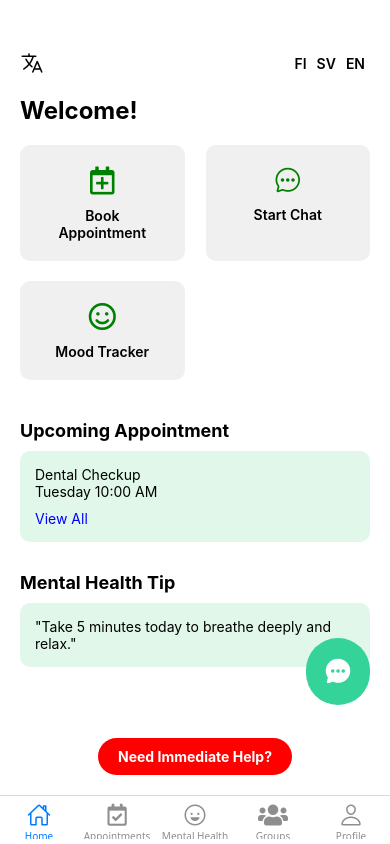
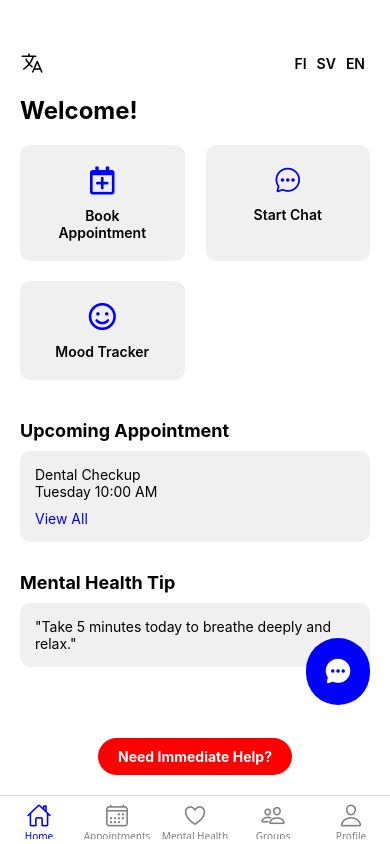
Before and after one commit to TEEPERUNA/VS-projects, a React Native app: screen / in a window 390 px wide. Built offline with nearby package versions, Linux system fonts and the light colour scheme.

Commit message:
added mood tracker function

```diff
--- a/App.js
+++ b/App.js
@@ -1,12 +1,16 @@
 import React from 'react';
 import { NavigationContainer } from '@react-navigation/native';
 import { createBottomTabNavigator } from '@react-navigation/bottom-tabs';
+import { createStackNavigator } from '@react-navigation/stack';
 import { View, Text, TouchableOpacity, StyleSheet, ScrollView } from 'react-native';
-import { Ionicons, FontAwesome5, MaterialIcons, Entypo } from '@expo/vector-icons';
+import { Ionicons, FontAwesome5, MaterialIcons } from '@expo/vector-icons';
+import MoodTrackerScreen from './screens/MoodTrackerScreen'; // 👈 Make sure this exists!
 
 const Tab = createBottomTabNavigator();
+const Stack = createStackNavigator();
 
-function HomeScreen() {
+// Home Screen
+function HomeScreen({ navigation }) {
   return (
     <View style={styles.container}>
       {/* Top Bar */}
@@ -23,9 +27,13 @@ function HomeScreen() {
       <ScrollView contentContainerStyle={styles.mainContent}>
         <Text style={styles.title}>Welcome!</Text>
         <View style={styles.grid}>
-          <FeatureButton icon={<FontAwesome5 name="calendar-plus" size={28} color="green" />} title="Book Appointment" />
-          <FeatureButton icon={<Ionicons name="chatbubble-ellipses-outline" size={28} color="green" />} title="Start Chat" />
-          <FeatureButton icon={<FontAwesome5 name="smile" size={28} color="green" />} title="Mood Tracker" />
+          <FeatureButton icon={<FontAwesome5 name="calendar-plus" size={28} color="blue" />} title="Book Appointment" />
+          <FeatureButton icon={<Ionicons name="chatbubble-ellipses-outline" size={28} color="blue" />} title="Start Chat" />
+          <FeatureButton
+            icon={<FontAwesome5 name="smile" size={28} color="blue" />}
+            title="Mood Tracker"
+            onPress={() => navigation.navigate('MoodTracker')}
+          />
         </View>
 
         <Text style={styles.subtitle}>Upcoming Appointment</Text>
@@ -54,36 +62,40 @@ function HomeScreen() {
   );
 }
 
+// Other Screens
 function AppointmentsScreen() {
-  return (
-    <View style={styles.center}><Text>Appointments Page</Text></View>
-  );
+  return <View style={styles.center}><Text>Appointments Page</Text></View>;
 }
 
 function MentalHealthScreen() {
-  return (
-    <View style={styles.center}><Text>Mental Health Hub</Text></View>
-  );
+  return <View style={styles.center}><Text>Mental Health Hub</Text></View>;
 }
 
 function GroupsScreen() {
-  return (
-    <View style={styles.center}><Text>Groups Page</Text></View>
-  );
+  return <View style={styles.center}><Text>Groups Page</Text></View>;
 }
 
 function ProfileScreen() {
   return (
     <ScrollView contentContainerStyle={styles.profileContainer}>
       <Text style={styles.profileTitle}>My Profile</Text>
+      <ProfileButton icon={<Ionicons name="person-circle-outline" size={28} color="blue" />} title="My Information" />
+      <ProfileButton icon={<FontAwesome5 name="pills" size={24} color="blue" />} title="Prescriptions" />
+      <ProfileButton icon={<FontAwesome5 name="stethoscope" size={24} color="blue" />} title="Examinations" />
+      <ProfileButton icon={<MaterialIcons name="assignment-turned-in" size={28} color="blue" />} title="Referrals" />
+      <ProfileButton icon={<FontAwesome5 name="syringe" size={24} color="blue" />} title="Vaccinations" />
+      <ProfileButton icon={<Ionicons name="document-text-outline" size={28} color="blue" />} title="Documents" />
+    </ScrollView>
+  );
+}
 
-      <ProfileButton icon={<Ionicons name="person-circle-outline" size={28} color="green" />} title="My Information" />
-      <ProfileButton icon={<FontAwesome5 name="pills" size={24} color="green" />} title="Prescriptions" />
-      <ProfileButton icon={<FontAwesome5 name="stethoscope" size={24} color="green" />} title="Examinations" />
-      <ProfileButton icon={<MaterialIcons name="assignment-turned-in" size={28} color="green" />} title="Referrals" />
-      <ProfileButton icon={<FontAwesome5 name="syringe" size={24} color="green" />} title="Vaccinations" />
-      <ProfileButton icon={<Ionicons name="document-text-outline" size={28} color="green" />} title="Documents" />
-    </ScrollView>
+// Button Components
+function FeatureButton({ icon, title, onPress }) {
+  return (
+    <TouchableOpacity style={styles.featureButton} onPress={onPress}>
+      {icon}
+      <Text style={styles.featureText}>{title}</Text>
+    </TouchableOpacity>
   );
 }
 
@@ -96,29 +108,57 @@ function ProfileButton({ icon, title }) {
   );
 }
 
-function FeatureButton({ icon, title }) {
+// Bottom Tabs
+function MainTabs() {
   return (
-    <TouchableOpacity style={styles.featureButton}>
-      {icon}
-      <Text style={styles.featureText}>{title}</Text>
-    </TouchableOpacity>
+    <Tab.Navigator
+      screenOptions={({ route }) => ({
+        headerShown: false,
+        tabBarIcon: ({ focused, color, size }) => {
+          let iconName;
+
+          if (route.name === 'Home') {
+            iconName = 'home-outline';
+          } else if (route.name === 'Appointments') {
+            iconName = 'calendar-outline';
+          } else if (route.name === 'Mental Health') {
+            iconName = 'heart-outline';
+          } else if (route.name === 'Groups') {
+            iconName = 'people-outline';
+          } else if (route.name === 'Profile') {
+            iconName = 'person-outline';
+          }
+
+          return <Ionicons name={iconName} size={size} color={color} />;
+        },
+        tabBarActiveTintColor: 'blue',
+        tabBarInactiveTintColor: 'gray',
+      })}
+    >
+      <Tab.Screen name="Home" component={HomeScreen} />
+      <Tab.Screen name="Appointments" component={AppointmentsScreen} />
+      <Tab.Screen name="Mental Health" component={MentalHealthScreen} />
+      <Tab.Screen name="Groups" component={GroupsScreen} />
+      <Tab.Screen name="Profile" component={ProfileScreen} />
+    </Tab.Navigator>
   );
 }
 
+// App
 export default function App() {
   return (
     <NavigationContainer>
-      <Tab.Navigator screenOptions={{ headerShown: false }}>
-        <Tab.Screen name="Home" component={HomeScreen} options={{ tabBarIcon: ({ color }) => (<Ionicons name="home-outline" size={24} color={color} />) }} />
-        <Tab.Screen name="Appointments" component={AppointmentsScreen} options={{ tabBarIcon: ({ color }) => (<FontAwesome5 name="calendar-check" size={22} color={color} />) }} />
-        <Tab.Screen name="Mental Health" component={MentalHealthScreen} options={{ tabBarIcon: ({ color }) => (<Ionicons name="happy-outline" size={24} color={color} />) }} />
-        <Tab.Screen name="Groups" component={GroupsScreen} options={{ tabBarIcon: ({ color }) => (<FontAwesome5 name="users" size={24} color={color} />) }} />
-        <Tab.Screen name="Profile" component={ProfileScreen} options={{ tabBarIcon: ({ color }) => (<Ionicons name="person-outline" size={24} color={color} />) }} />
-      </Tab.Navigator>
+      <Stack.Navigator screenOptions={{ headerShown: false }}>
+        <Stack.Screen name="Main">
+          {() => <MainTabs />}
+        </Stack.Screen>
+        <Stack.Screen name="MoodTracker" component={MoodTrackerScreen} />
+      </Stack.Navigator>
     </NavigationContainer>
   );
 }
 
+// Styles
 const styles = StyleSheet.create({
   container: {
     flex: 1,
@@ -176,7 +216,7 @@ const styles = StyleSheet.create({
     marginBottom: 10,
   },
   card: {
-    backgroundColor: '#e0f7e9',
+    backgroundColor: '#f0f0f0',
     padding: 15,
     borderRadius: 10,
     marginBottom: 10,
@@ -189,7 +229,7 @@ const styles = StyleSheet.create({
     position: 'absolute',
     bottom: 90,
     right: 20,
-    backgroundColor: '#34D399',
+    backgroundColor: 'blue',
     padding: 18,
     borderRadius: 50,
     elevation: 5,
@@ -230,5 +270,4 @@ const styles = StyleSheet.create({
     fontSize: 16,
     fontWeight: '600',
   },
-
 });
--- a/package.json
+++ b/package.json
@@ -9,8 +9,10 @@
     "web": "expo start --web"
   },
   "dependencies": {
+    "@react-native-community/slider": "^4.5.6",
     "@react-navigation/bottom-tabs": "^7.3.10",
     "@react-navigation/native": "^7.1.6",
+    "@react-navigation/stack": "^7.2.10",
     "expo": "~52.0.43",
     "expo-status-bar": "~2.0.1",
     "react": "18.3.1",
--- /dev/null
+++ b/screens/MoodTrackerScreen.js
@@ -0,0 +1,127 @@
+import React, { useState } from 'react';
+import { View, Text, TouchableOpacity, StyleSheet } from 'react-native';
+import Slider from '@react-native-community/slider';
+import { Ionicons, FontAwesome5 } from '@expo/vector-icons';
+
+export default function MoodTrackerScreen({ navigation }) {
+  const [selectedMood, setSelectedMood] = useState(null);
+  const [energyLevel, setEnergyLevel] = useState(5);
+
+  const moods = [
+    { emoji: '😊', label: 'Happy' },
+    { emoji: '😐', label: 'Okay' },
+    { emoji: '😟', label: 'Anxious' },
+    { emoji: '😢', label: 'Sad' },
+    { emoji: '😡', label: 'Angry' },
+    { emoji: '💤', label: 'Exhausted' },
+    { emoji: '🥳', label: 'Excited' },
+  ];
+
+  const saveMood = () => {
+    if (!selectedMood) {
+      alert('Please select your mood!');
+      return;
+    }
+    alert(`Mood: ${selectedMood}, Energy: ${energyLevel}/10 \n Saved successfully!`);
+    navigation.goBack();
+  };
+
+  return (
+    <View style={styles.container}>
+      <TouchableOpacity style={styles.backButton} onPress={() => navigation.goBack()}>
+        <Ionicons name="arrow-back" size={28} color="black" />
+      </TouchableOpacity>
+
+      <Text style={styles.title}>Log Mood</Text>
+
+      <Text style={styles.subtitle}>How is your mood today?</Text>
+      <View style={styles.moodRow}>
+        {moods.map((mood, index) => (
+          <TouchableOpacity
+            key={index}
+            style={[styles.moodButton, selectedMood === mood.label && styles.selectedMood]}
+            onPress={() => setSelectedMood(mood.label)}
+          >
+            <Text style={styles.moodEmoji}>{mood.emoji}</Text>
+            <Text style={styles.moodLabel}>{mood.label}</Text>
+          </TouchableOpacity>
+        ))}
+      </View>
+
+      <Text style={styles.subtitle}>How is your energy level today?</Text>
+      <Slider
+        style={{ width: '90%', height: 40 }}
+        minimumValue={1}
+        maximumValue={10}
+        step={1}
+        value={energyLevel}
+        onValueChange={setEnergyLevel}
+        minimumTrackTintColor="#34D399"
+        maximumTrackTintColor="#000000"
+      />
+      <Text style={{ marginVertical: 10 }}>{energyLevel}/10</Text>
+
+      <TouchableOpacity style={styles.saveButton} onPress={saveMood}>
+        <Text style={styles.saveButtonText}>Save</Text>
+      </TouchableOpacity>
+    </View>
+  );
+}
+
+const styles = StyleSheet.create({
+  container: {
+    flex: 1,
+    padding: 20,
+    alignItems: 'center',
+    backgroundColor: '#fff',
+  },
+  backButton: {
+    alignSelf: 'flex-start',
+    marginBottom: 10,
+  },
+  title: {
+    fontSize: 28,
+    fontWeight: 'bold',
+    marginBottom: 20,
+  },
+  subtitle: {
+    fontSize: 18,
+    fontWeight: '600',
+    marginTop: 20,
+    marginBottom: 10,
+  },
+  moodRow: {
+    flexDirection: 'row',
+    flexWrap: 'wrap',
+    justifyContent: 'center',
+  },
+  moodButton: {
+    alignItems: 'center',
+    margin: 10,
+    padding: 10,
+  },
+  selectedMood: {
+    borderWidth: 2,
+    borderColor: 'green',
+    borderRadius: 10,
+  },
+  moodEmoji: {
+    fontSize: 30,
+  },
+  moodLabel: {
+    marginTop: 5,
+    fontSize: 12,
+  },
+  saveButton: {
+    marginTop: 30,
+    backgroundColor: '#34D399',
+    paddingVertical: 12,
+    paddingHorizontal: 40,
+    borderRadius: 25,
+  },
+  saveButtonText: {
+    color: 'white',
+    fontSize: 18,
+    fontWeight: 'bold',
+  },
+});
```
Also changed, not shown: 1 other file (tests, documents, lock files or other folders).
